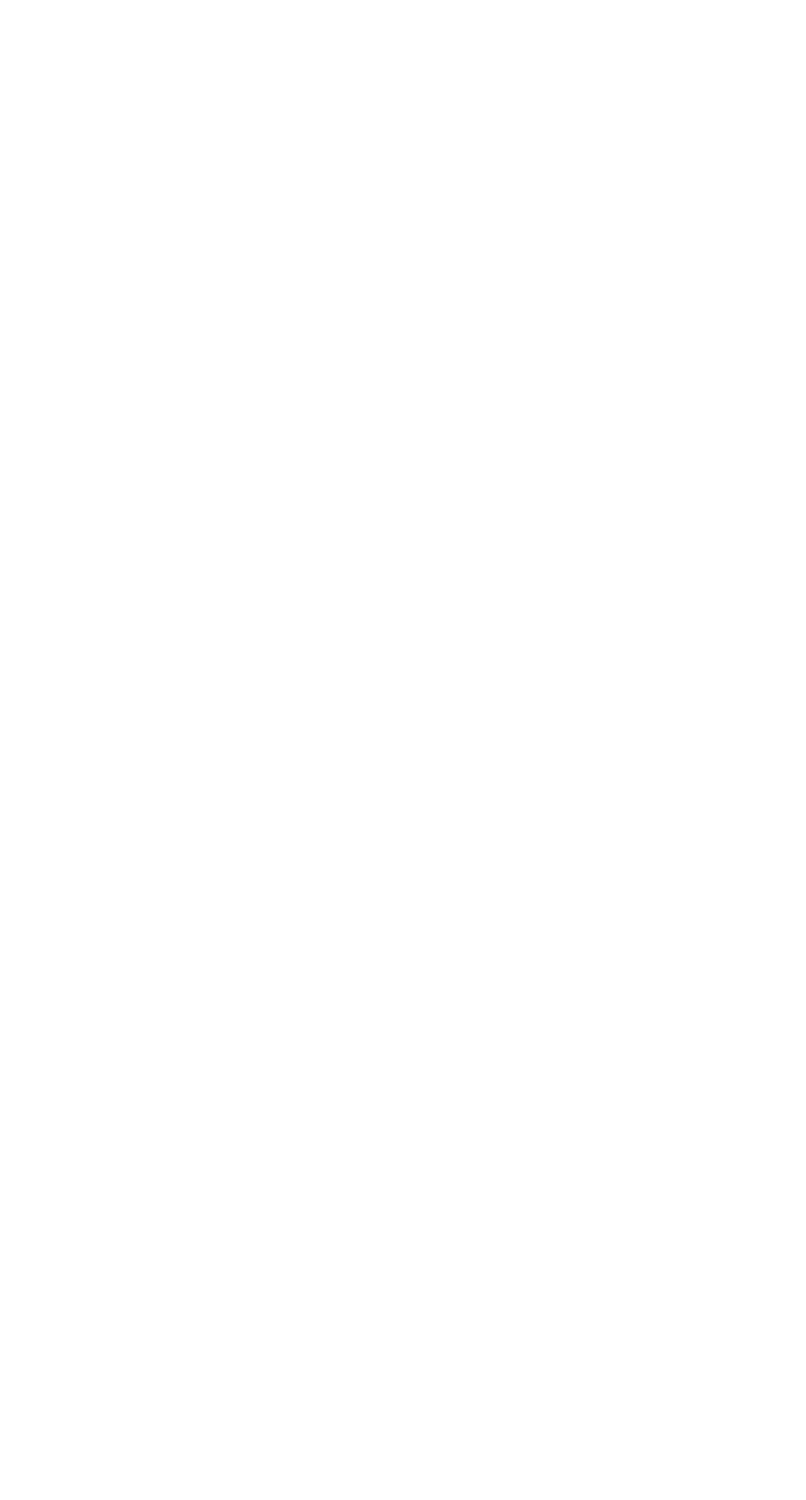
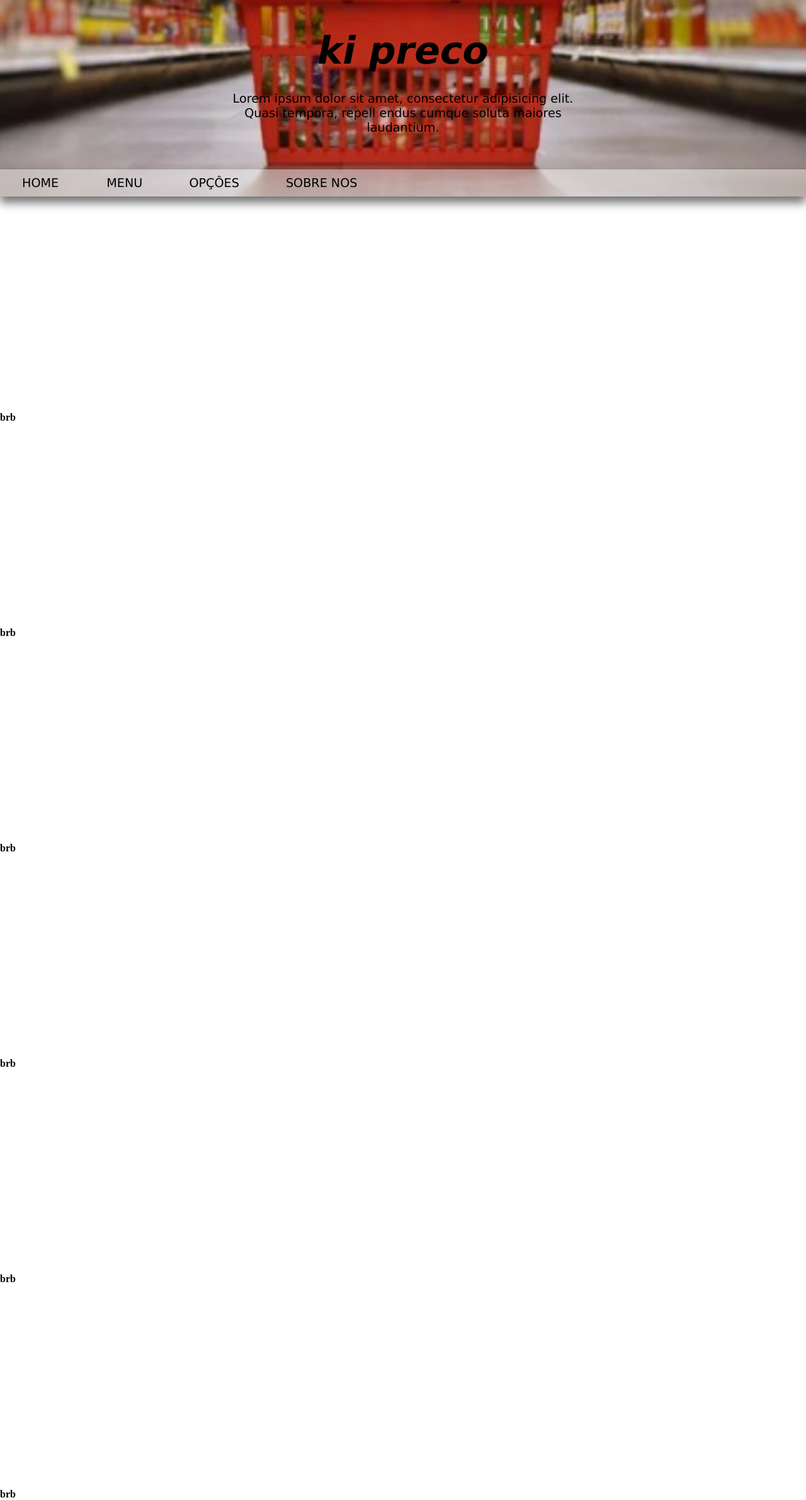
Before and after one commit to MattAlexandre/projeto-tcc, a PHP site: page / in a window 1280 px wide. Before the commit the page is empty. Shown: the whole page at 63% size. Before the commit the page ends 800 px from the top, so only its background shows below. Run offline with PHP 8.4, Linux system fonts and the light colour scheme.

Commit message:
cabeçalho-projeto

```diff
--- /dev/null
+++ b/estilo/index.css
@@ -0,0 +1,80 @@
+@charset "utf-8";
+
+/*inicializando a pagina com margin e padding sem formatação*/
+*{
+    margin: 0px;
+    padding: 0px;
+}
+
+
+/*declarando variaveis*/
+
+:root{
+
+    --font1: verdana, Geneva, tahoma, sans-serif;
+
+    --cor1:black;
+    --cor2:white;
+    --cor3:none;
+    --cor4:none;
+    --cor5:none;
+    --cor6:none;
+}
+
+
+/*seletor cabeçalho*/
+header{
+    background: black url('../imagens/img-01.jpeg') bottom center no-repeat fixed;
+    background-size: cover;
+    min-height: 150px;
+}
+
+
+/*seletor section do header*/
+header > section{
+    /*shorthand background*/
+    padding: 45px;
+}
+
+
+/*seletor do h1 da section do header*/
+header > section > h1{
+    /*shorthand font*/
+    font:italic bold 7.5vh var(--font1);
+    text-align: center;
+    margin-bottom: 20px ;
+}
+
+/*seletor do p da section do header*/
+header > section > p{
+    color: var(--cor1);
+    font:normal normal 1.5vw var(--font1);
+    text-align: center;
+    margin: auto;
+    padding: 10px;
+    max-width: 600px;
+}
+
+nav{
+    background-color: rgba(255, 255, 255, 0.411);
+    padding: 10px 0px;
+    box-shadow: 0px 10px 15px rgba(0, 0, 0, 0.555);
+}
+
+nav > a{
+    color: var(--cor1);
+    text-decoration: none;
+    margin: 0px 35px;
+    font:normal normal 1.5vw var(--font1);
+    transition-duration: 0.5s ;
+}
+
+nav > a:hover{
+    background-color: var(--cor1);
+    color: var(--cor2);
+    border-radius: 20px;
+    text-decoration: underline;
+    padding: 10px;
+    box-shadow: 5px 5px 15px rgba(0, 0, 0, 0.438);
+
+}
--- a/index.html
+++ b/index.html
@@ -1,12 +1,54 @@
 <!DOCTYPE html>
-<html lang="en">
+<html lang="pt-br">
 <head>
     <meta charset="UTF-8">
     <meta http-equiv="X-UA-Compatible" content="IE=edge">
     <meta name="viewport" content="width=device-width, initial-scale=1.0">
+    <link rel="stylesheet" href="estilo/index.css">
     <title>Document</title>
 </head>
 <body>
 
+    <!-- cabeçalho da pagina -->
+    <header>
+
+        <section>
+
+            <h1> ki preco </h1> <!-- titulo -->
+
+            <p> <!-- paragrafo cabeçalho -->
+                Lorem ipsum dolor sit amet, consectetur
+                adipisicing elit. Quasi tempora, repell
+                endus cumque soluta maiores laudantium.
+            </p>
+
+        </section>
+
+        <nav>
+            <a href="#"> HOME </a>
+            <a href="#"> MENU</a>
+            <a href="#"> OPÇÔES</a>
+            <a href="#"> SOBRE NOS</a>
+        </nav>
+
+    </header>
+    <main>
+      <p>
+          <br><br><br><br><br><br><br><br><br><br><br><br><br><br><br><br><br><br><br><b>brb
+            <br><br><br><br><br><br><br><br><br><br><br><br><br><br><br><br><br><br><br><b>brb
+
+            </b><br><br><br><br><br><br><br><br><br><br><br><br><br><br><br><br><br><br><br><b>brb
+
+            </b><br><br><br><br><br><br><br><br><br><br><br><br><br><br><br><br><br><br><br><b>brb
+
+            </b><br><br><br><br><br><br><br><br><br><br><br><br><br><br><br><br><br><br><br><b>brb
+
+            </b><br><br><br><br><br><br><br><br><br><br><br><br><br><br><br><br><br><br><br><b>brb
+
+            </b>
+          </b>
+      </p>
+    </main>
+
 </body>
 </html>
--- a/login.html
+++ b/login.html
@@ -4,7 +4,7 @@
     <meta charset="UTF-8">
     <meta http-equiv="X-UA-Compatible" content="IE=edge">
     <meta name="viewport" content="width=device-width, initial-scale=1.0">
-    <link rel="stylesheet" href="index.css">
+    <link rel="stylesheet" href="estilo/estilo-login.css">
     <title> forulario 02 </title>
 </head>
 <body>
```
Also changed, not shown: estilo/estilo-login.css (line endings or trailing spaces), imagens/img-01.jpeg (added).
